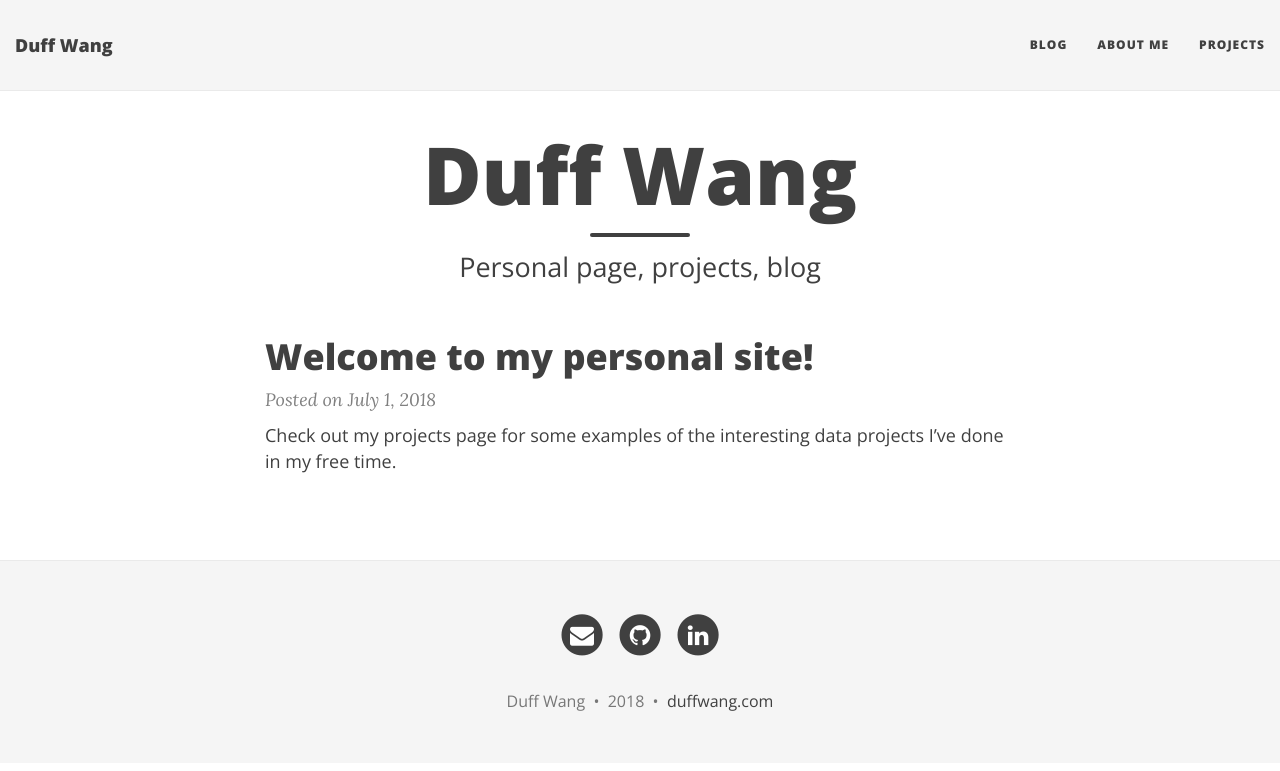
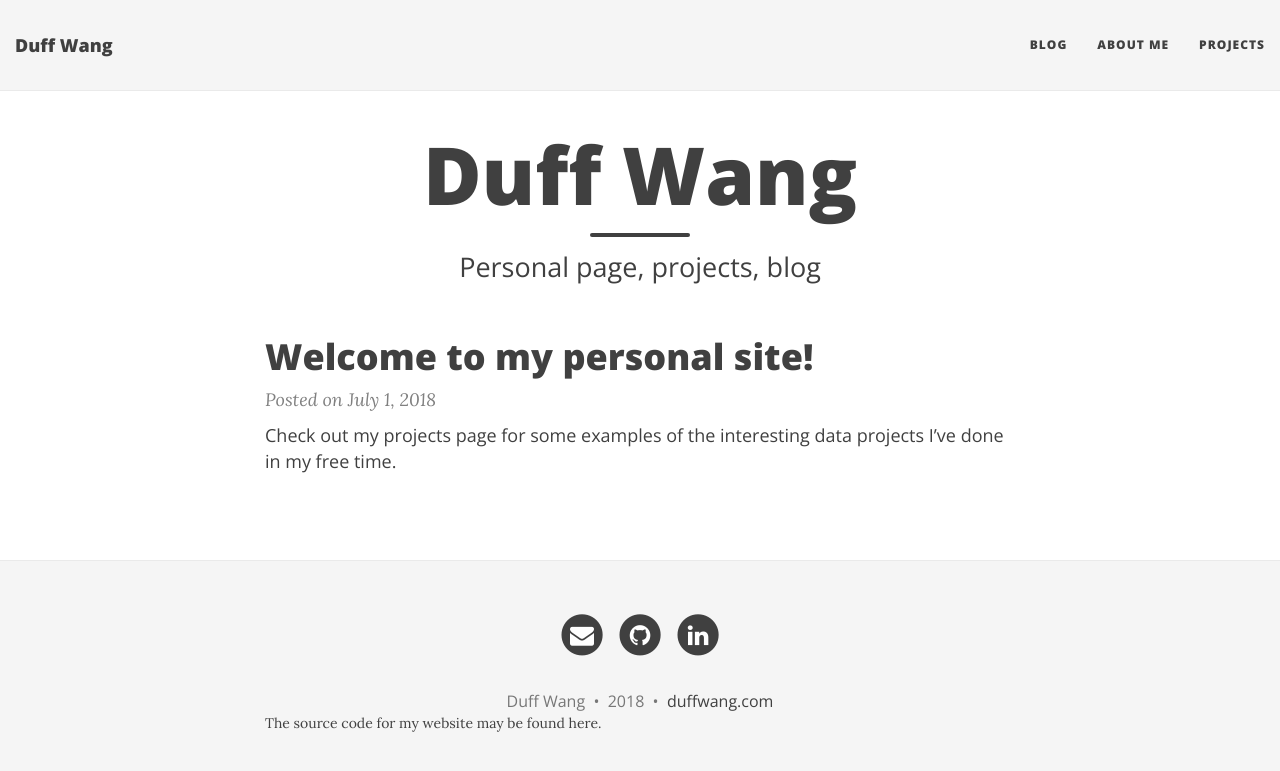
Before and after one commit to duffwang/duffwang.github.io, a Jekyll site: the page built from index.html, in a window 1280 px wide. Shown: the top 771 px of the page. Built offline with Jekyll 4.4.1, drawn with Linux system fonts in a browser that asks for light colours; nearby versions of some CDN libraries; the list of posts is cut into pages by our own code.

Commit message:
add bottom link

```diff
--- a/_includes/footer.html
+++ b/_includes/footer.html
@@ -40,6 +40,7 @@
         {% endif %}
       {% endif%}
       </p>
+      The source code for my website may be found <a href="https://github.com/duffwang/duffwang.github.io">here.</a>
       </div>
     </div>
   </div>
```
